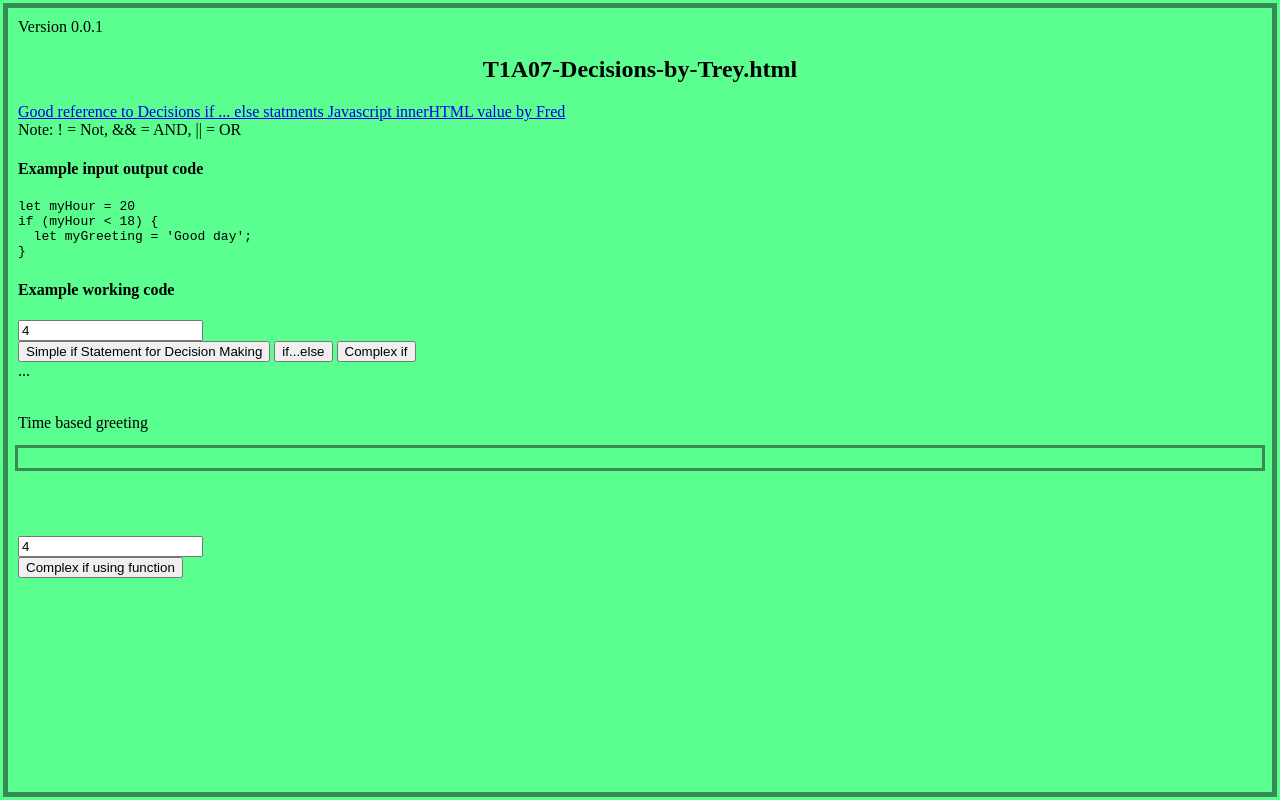
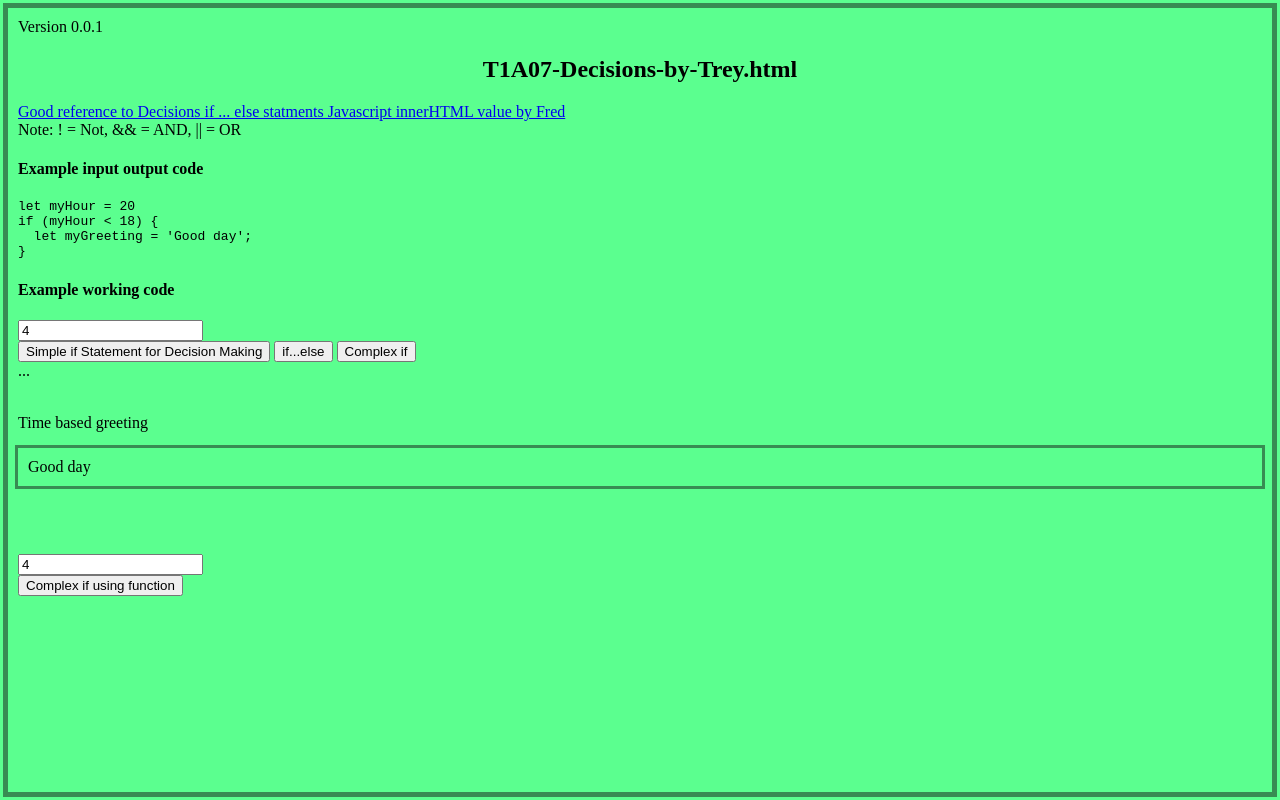
Before and after one commit to treybertram06/gamedev11trey, a plain HTML site: page public/t1a07decisions-trey.html in a window 1280 px wide. Drawn offline with Linux system fonts and the light colour scheme.

Commit message:
Update t1a07decisions-trey.html

```diff
--- a/public/t1a07decisions-trey.html
+++ b/public/t1a07decisions-trey.html
@@ -55,7 +55,7 @@ if (myHour < 18) {
 
 <p>Time based greeting</p>
 
-<p class="ifPrint02"></p><br>
+<p class="s01" id="ifPrint02"></p><br>
 
 <p class="ifPrint01"></p><br>
 
@@ -102,7 +102,7 @@ document.getElementById("ifPrint02").innerHTML = greeting;
 
        }
 
-     .ifPrint02 {
+     .s01 {
       outline-style: solid;
       outline-color: #388C53;
       outline-width: medium;
```
